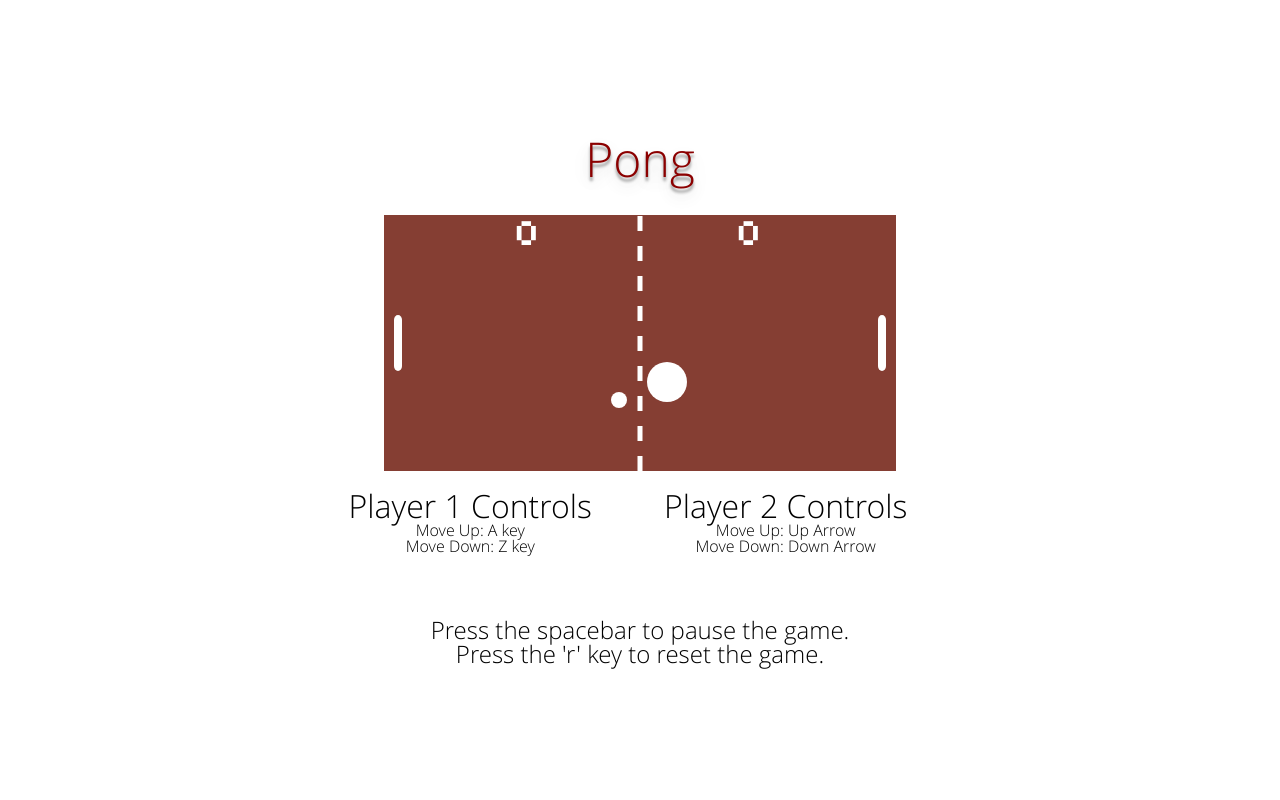
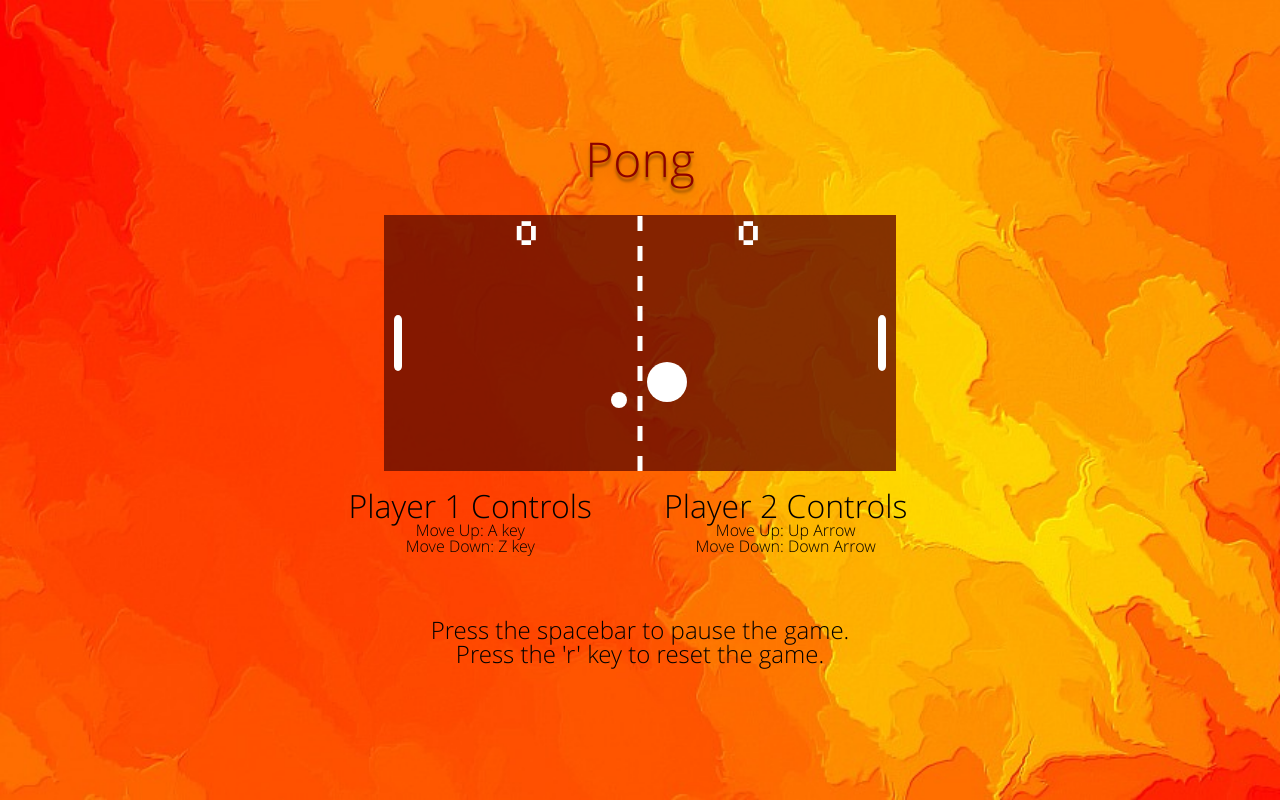
Before and after one commit to Ilya-Meer/Pong, a website built with webpack: page index.html in a window 1280 px wide. Built offline with Linux system fonts and the light colour scheme; the site is published under a folder, as on GitHub Pages, so addresses that start at the root find nothing.

Commit message:
Modified webpack config

```diff
--- a/src/styles/game.css
+++ b/src/styles/game.css
@@ -93,7 +93,7 @@ body {
   height: 100vh;
   justify-content: center;
   width: 100%;
-  background: url('/public/background.jpg');
+  background: url('../../public/background.jpg');
   background-repeat: no-repeat;
   background-size: cover;
 }
```
Also changed, not shown: build/bundle.js, build/public/background.jpg (added).
